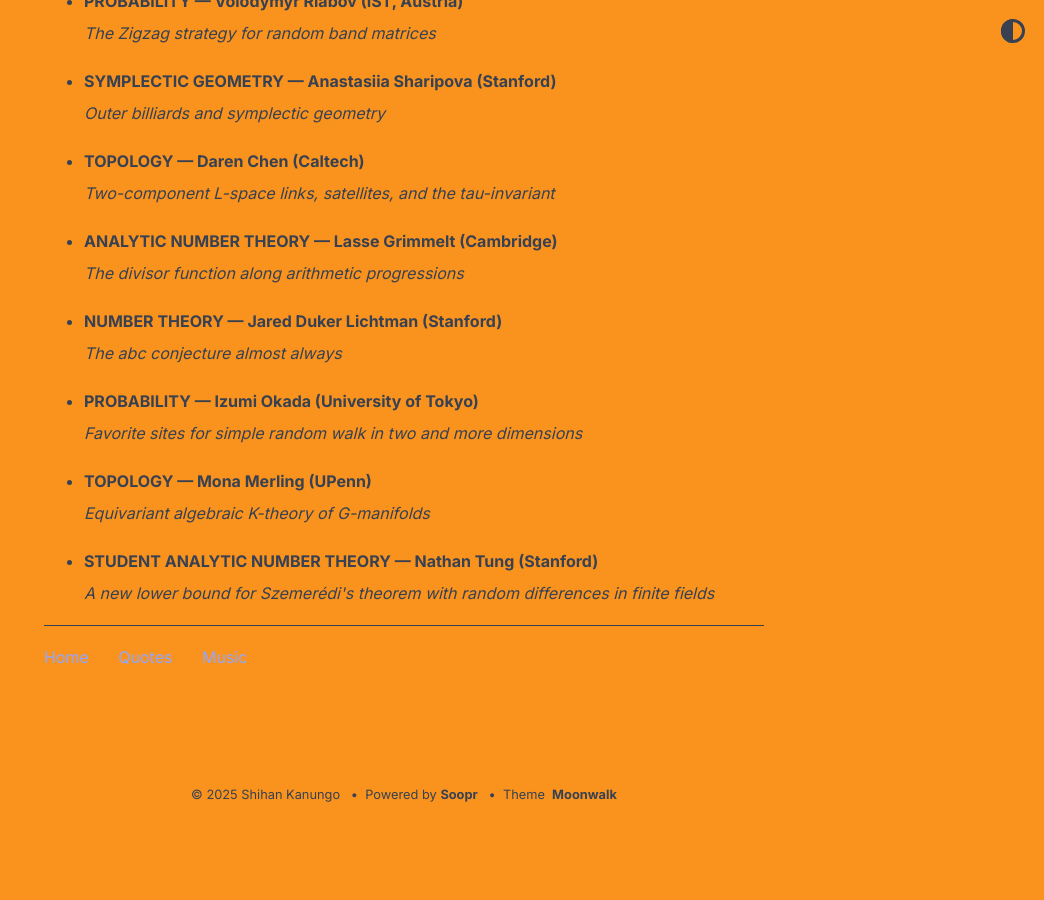
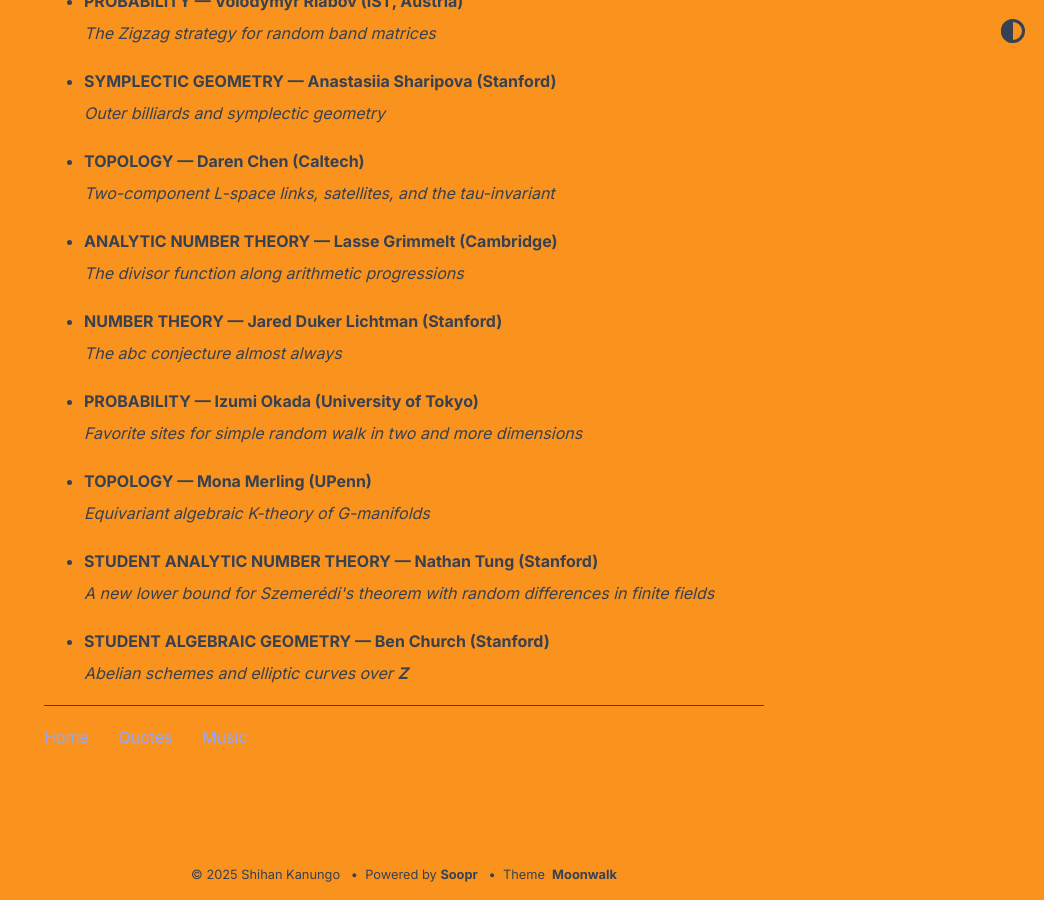
Before and after one commit to shihankanungo/shihankanungo.github.io, a Jekyll site: the page built from math-talks.md, in a window 1280 px wide and 900 px high, scrolled down 6105 px. Shown: the whole window, without its empty margins (236-1280 px from the left). Built offline with Jekyll 4.4.1, drawn with Linux system fonts in a browser that asks for light colours; before the commit the page ends 6925 px from its top, so only the background shows below that.

Commit message:
Update math-talks.md

```diff
--- a/math-talks.md
+++ b/math-talks.md
@@ -397,3 +397,11 @@ _Finding Arithmetic Progressions in Dense Sets of Integers_
   <small><img src="images/10-01.png" alt="Oct 01"></small>
 </details></li>
 </ul>
+
+<ul>
+<li><details>
+  <summary style="list-style: none;"><b>STUDENT ALGEBRAIC GEOMETRY &mdash; Ben Church (Stanford)</b><br>
+    <i>Abelian schemes and elliptic curves over <b>Z</b></i></summary>
+  <small><img src="images/10-01b.png" alt="Oct 01"></small>
+</details></li>
+</ul>
```
